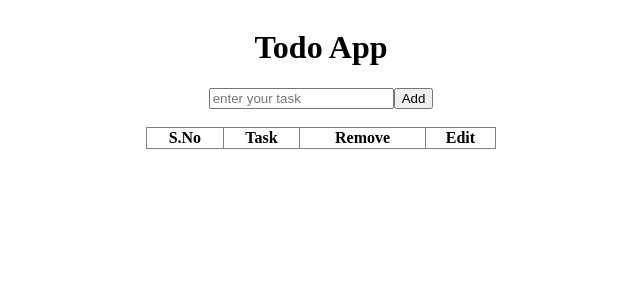
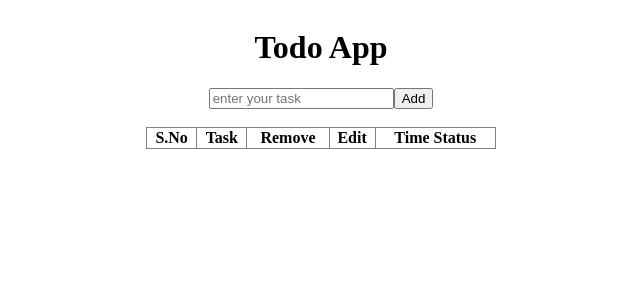
Before and after one commit to 001rohit/todo_app_vite, a React (Vite) app: page / in a window 1280 px wide. Shown: the top 300 px of the page, without its empty margins (319-959 px from the left). Built offline with nearby package versions, Linux system fonts and the light colour scheme.

Commit message:
try to add date time feature

```diff
--- a/src/Pages/TodoApp.jsx
+++ b/src/Pages/TodoApp.jsx
@@ -3,6 +3,10 @@ import React,{useState,useEffect} from 'react'
 const TodoApp = () => {
     const [list,setList] = useState([])
     const [item,setItem] = useState('')
+    // const [listDateTime,setListDateTime] = ([])
+    // const [dateTime,setDateTime] = ('')
+    // const week = ["SunDay","MonDay","TuesDay","WednesDay","ThursDay","FriDay","SaterDay"]
+    // const month = ["Jan","Feb","March","April","May","Jun","July","Agust","Sept","Oct","Nov","Dev"]
     const myTaskAdd =()=>{
         if(item!=""){
             list.push(item)
@@ -12,6 +16,21 @@ const TodoApp = () => {
         else{
             alert("Please enter your task")
         }
+        // let date = new Date()
+        // let  date1 = date.getDate()
+        // let  month1 = date.getMonth()+1
+        // let yr = date.getFullYear()
+        // let h = date.getHours()
+        // let m = date.getMinutes()
+        // let s = date.getSeconds()
+        // console.log(date1,month1,yr,h,m,s)
+        // month = month[month1]
+      //  let res = `${date1}/ ${month1}/ ${yr}`
+        //  console.log(res)
+        //  setDateTime([...res])
+        //  console.log(dateTime)
+        // listDateTime.push([...dateTime])
+        // setListDateTime(listDateTime)
     }
     const removeTask =(index)=>{
             console.log("Hellow",{index})
@@ -23,19 +42,21 @@ const TodoApp = () => {
     }
     useEffect(()=>{
       console.log("apka program chall raha hai")
+
     },[])
+
   return (
     <div className='container'>
-        <h1>Todo App</h1>
+        <h1>Todo App </h1>
           <input type="text" value={item} placeholder='enter your task' onChange={(e)=>setItem(e.target.value)} />
           <button onClick={myTaskAdd}>Add</button> <br /><br />
-
           <table border={1} className='task-table'>
             <tr>
                 <th>S.No</th>
                 <th>Task</th>
                 <th>Remove</th>
                 <th>Edit</th>
+                <th>Time Status</th>
             </tr>
            {list.map((elem,index)=>{
                return(
@@ -44,7 +65,8 @@ const TodoApp = () => {
                     <td>{index+1}</td>
                     <td>{elem}</td>
                     <td><button onClick={()=>removeTask(index)}>Remove</button></td>
-                    <td><button onClich={()=>editTask()}>Edit Task</button></td>
+                    <td><button onClick={()=>editTask()}>Edit Task</button></td>
+                    <td>{dateTime}</td>
                    </tr>
               </>
             )
```
